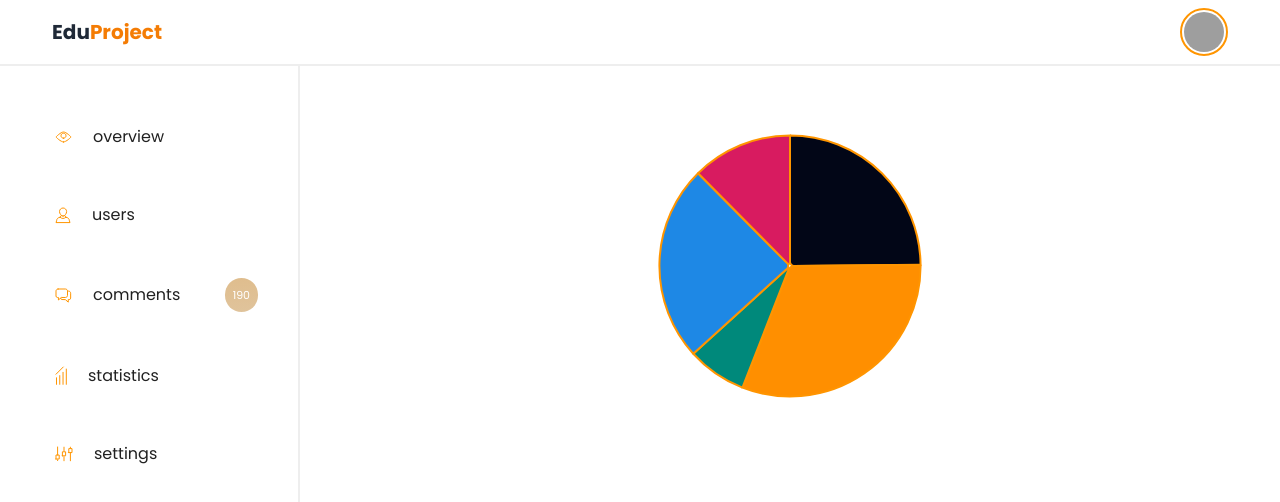
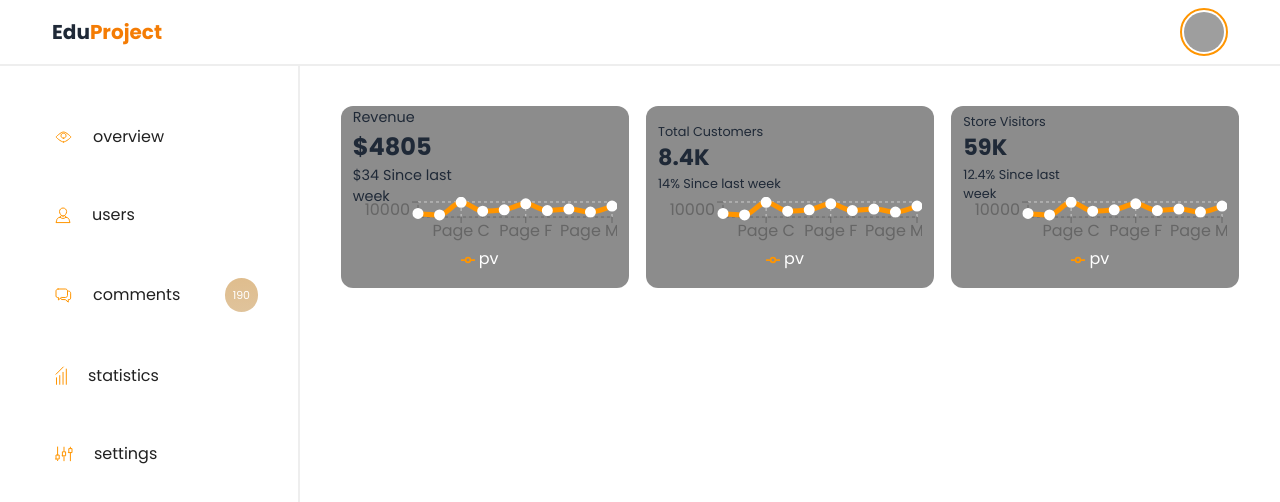
Before and after one commit to nurbek2107/eduit-project, a Next.js app: page /admin/statistics in a window 1280 px wide. Shown: the top 502 px of the page. Built offline with nearby package versions, Linux system fonts and the light colour scheme; grey boxes are pictures that could not be loaded.

Commit message:
dfs
Signed-off-by: Nurbek <161306161+nurbek2107@users.noreply.github.com>

```diff
--- a/package.json
+++ b/package.json
@@ -17,7 +17,8 @@
     "react": "^18",
     "react-apexcharts": "^1.4.1",
     "react-chartjs-2": "^5.2.0",
-    "react-dom": "^18"
+    "react-dom": "^18",
+    "recharts": "^2.12.7"
   },
   "devDependencies": {
     "daisyui": "^4.12.10",
--- a/src/app/admin/statistics/page.jsx
+++ b/src/app/admin/statistics/page.jsx
@@ -4,9 +4,7 @@ import { SidebarPie } from "@/components";
 function Users() {
   return (
     <section className="p-5 flex flex-col gap-10">
-
-        <SidebarPie />
-
+      <SidebarPie />
 
     </section>
   );
--- a/src/components/SidebarPie.jsx
+++ b/src/components/SidebarPie.jsx
@@ -1,46 +1,109 @@
+// components/SidebarPie.jsx
 "use client";
+import React from "react";
+import {
+  LineChart,
+  Line,
+  XAxis,
+  YAxis,
+  CartesianGrid,
+  Tooltip,
+  Legend,
+  ResponsiveContainer,
+} from "recharts";
 
-import { useEffect, useState } from "react";
-import dynamic from "next/dynamic"; // Import dynamic from Next.js for dynamic imports
-import {
-  Card,
-  CardBody,
-  CardHeader,
-  Typography,
-} from "@material-tailwind/react";
-import { Square3Stack3DIcon } from "@heroicons/react/24/outline";
+const data = [
+  { name: "Page A", uv: 4000, pv: 2400, amt: 2400 },
+  { name: "Page B", uv: 3000, pv: 1398, amt: 2210 },
+  { name: "Page C", uv: 2000, pv: 9800, amt: 2290 },
+  { name: "Page D", uv: 2780, pv: 3908, amt: 2000 },
+  { name: "Page E", uv: 1890, pv: 4800, amt: 2181 },
+  { name: "Page F", uv: 2390, pv: 8800, amt: 2500 },
+  { name: "Page G", uv: 3490, pv: 4300, amt: 2100 },
+  { name: "Page H", uv: 4490, pv: 5300, amt: 2100 },
+  { name: "Page L", uv: 3490, pv: 3300, amt: 2100 },
+  { name: "Page M", uv: 3490, pv: 7300, amt: 2100 },
+];
 
-// Dynamically import Chart from react-apexcharts
-const Chart = dynamic(() => import("react-apexcharts"), { ssr: false });
-
-const chartConfig = {
-  type: "pie",
-  width: 280,
-  height: 280,
-  series: [44, 55, 13, 43, 22],
-  options: {
-    chart: {
-      toolbar: {
-        show: false,
-      },
-    },
-    title: {
-      show: "",
-    },
-    dataLabels: {
-      enabled: false,
-    },
-    colors: ["#020617", "#ff8f00", "#00897b", "#1e88e5", "#d81b60"],
-    legend: {
-      show: false,
-    },
-  },
+const SimpleLineChart = () => {
+  return (
+    <ResponsiveContainer width="100%" height="100%">
+      <LineChart data={data}>
+        <CartesianGrid strokeDasharray="3 3" />
+        <XAxis dataKey="name" />
+        <YAxis />
+        <Tooltip />
+        <Legend />
+        <Line type="monotone" dataKey="pv" stroke="white" strokeWidth={5} />
+      </LineChart>
+    </ResponsiveContainer>
+  );
 };
 
-export default function Example() {
+export default function S1() {
   return (
-    <CardBody className="mt-4 grid place-items-center px-2">
-      <Chart {...chartConfig} />
-    </CardBody>
+    <section className="w-[100%] h-[666px] md:h-[444px] xl:h-[222px] flex flex-wrap p-5 gap-4 justify-around items-center">
+      <article className="w-[100%] md:w-[47%] xl:w-[32%] h-[32%] md:h-[49%] xl:h-[100%] flex flex-wrap justify-center content-center p-3 bg-[rgba(0,0,0,0.45)] rounded-xl">
+        <div className="w-[100%] h-[50%] flex">
+          <div className="w-[50%] h-[100%] flex flex-wrap content-center">
+            <p className="w-[100%] text-zinc-300 text-[.9rem]">Revenue</p>
+            <p className="w-[100%] text-[1.5rem] font-bold">$4805</p>
+            <p className="w-[100%] text-[.9rem] text-zinc-300">
+              <i className="bi bi-caret-up-fill"></i> $34 Since last week
+            </p>
+          </div>
+          <div className="w-[50%] h-[100%] flex justify-end items-center">
+            <div className="cursor-pointer rounded-xl bg-[rgba(255,255,255,.15)] flex justify-end items-center text-[2rem] text-zinc-100 px-3">
+              <i className="bi bi-wallet"></i>
+            </div>
+          </div>
+        </div>
+        <div className="w-[100%] h-[50%]">
+          <SimpleLineChart />
+        </div>
+      </article>
+      <article className="w-[100%] md:w-[47%] xl:w-[32%] h-[32%] md:h-[49%] xl:h-[100%] flex flex-wrap justify-center content-center p-3 bg-[rgba(0,0,0,.45)] rounded-xl">
+        <div className="w-[100%] h-[50%] flex">
+          <div className="w-[50%] h-[100%] flex flex-wrap content-center">
+            <p className="w-[100%] text-zinc-300 text-[.8rem]">
+              Total Customers
+            </p>
+            <p className="w-[100%] text-[1.4rem] font-bold">8.4K</p>
+            <p className="w-[100%] text-[.8rem] text-zinc-300">
+              <i className="bi bi-caret-up-fill"></i> 14% Since last week
+            </p>
+          </div>
+          <div className="w-[50%] h-[100%] flex justify-end items-center">
+            <div className="cursor-pointer rounded-xl bg-[rgba(255,255,255,.15)] flex justify-end items-center text-[2rem] text-zinc-100 px-3">
+              <i className="bi bi-people-fill"></i>
+            </div>
+          </div>
+        </div>
+        <div className="w-[100%] h-[50%]">
+          <SimpleLineChart />
+        </div>
+      </article>
+      <article className="w-[100%] md:w-[47%] xl:w-[32%] h-[32%] md:h-[49%] xl:h-[100%] flex flex-wrap justify-center content-center p-3 bg-[rgba(0,0,0,.45)] rounded-xl">
+        <div className="w-[100%] h-[50%] flex">
+          <div className="w-[50%] h-[100%] flex flex-wrap content-center">
+            <p className="w-[100%] text-zinc-300 text-[.8rem]">
+              Store Visitors
+            </p>
+            <p className="w-[100%] text-[1.4rem] font-bold">59K</p>
+            <p className="w-[100%] text-[.8rem] text-zinc-300">
+              <i className="bi bi-caret-up-fill"></i> 12.4% Since last week
+            </p>
+          </div>
+          <div className="w-[50%] h-[100%] flex justify-end items-center">
+            <div className="cursor-pointer rounded-xl bg-[rgba(255,255,255,.15)] flex justify-end items-center text-[2rem] text-zinc-100 px-3">
+              <i className="bi bi-wallet2"></i>
+            </div>
+          </div>
+        </div>
+        <div className="w-[100%] h-[50%]">
+          <SimpleLineChart />
+        </div>
+      </article>
+    </section>
   );
 }
```
Also changed, not shown: src/components/index.js (line endings or trailing spaces), 1 other file (tests, documents, lock files or other folders).
